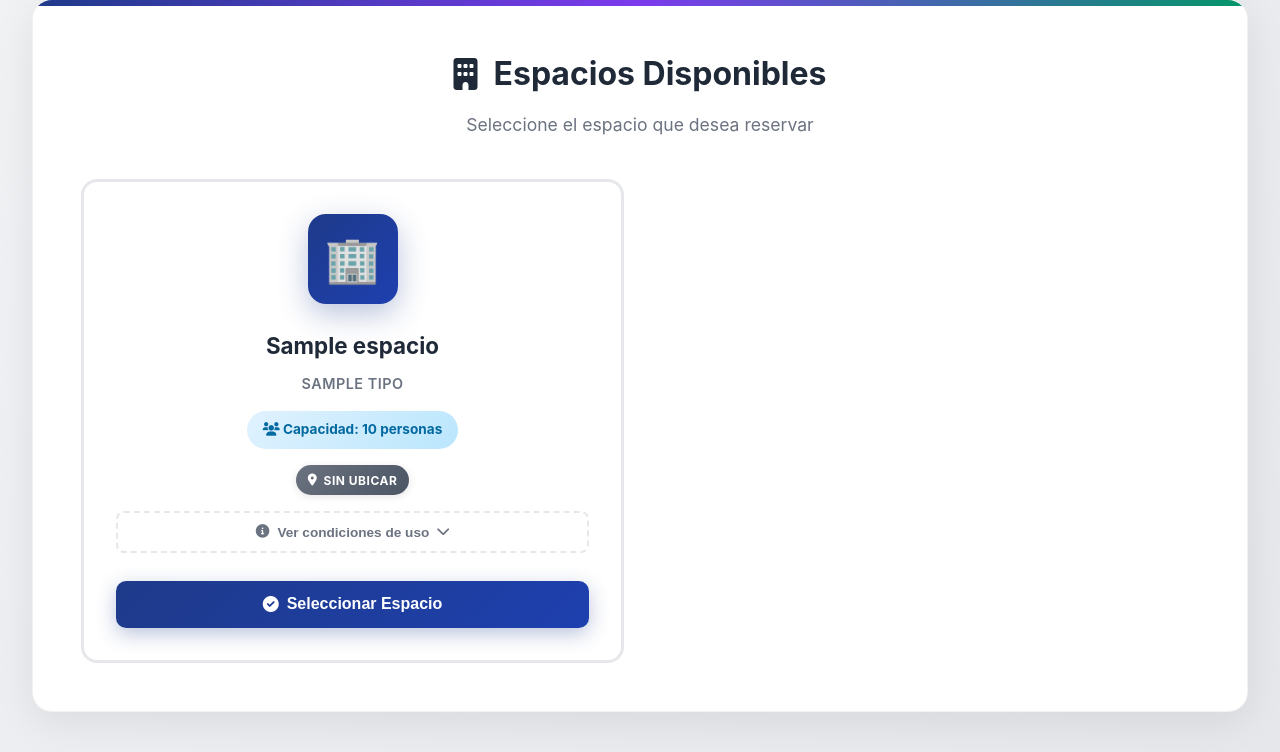
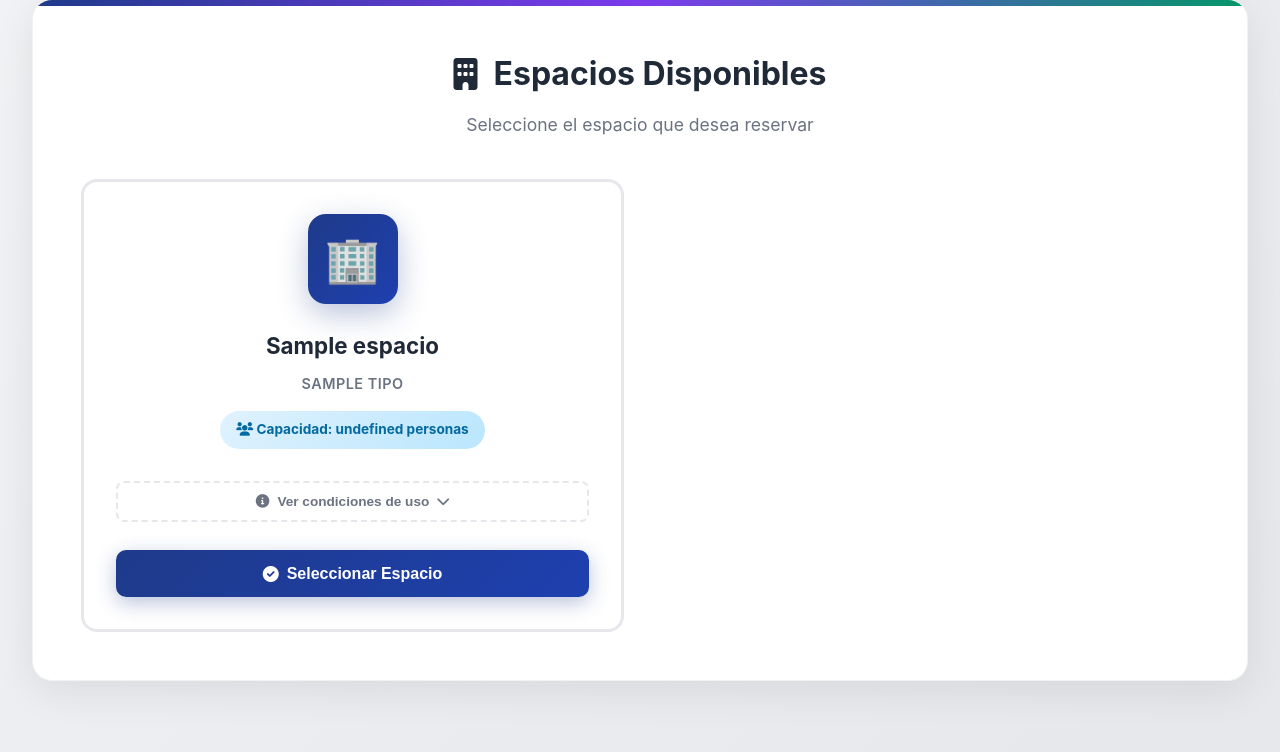
Before and after one commit to camilacarbajal07032013-dev/sistema_reservas_edificio, a Django app: template reservas/templates/reservas/nueva_reserva.html in a window 1280 px wide. Shown: the part 399-1151 px from the top of the page. Run offline with Django 5.2, Linux system fonts and the light colour scheme; the template is opened without the code that fills it: most values are stand-ins (such as "Sample title", 1, 10 or a date in 2020).

Commit message:
Update nueva_reserva.html

```diff
--- a/reservas/templates/reservas/nueva_reserva.html
+++ b/reservas/templates/reservas/nueva_reserva.html
@@ -1409,8 +1409,6 @@
                 id: {{ espacio.id }},
                 nombre: "{{ espacio.nombre|escapejs }}",
                 tipo: "{{ espacio.tipo|lower|escapejs }}",
-                capacidad: {{ espacio.capacidad|default:10 }},
-                ubicacion: "{{ espacio.ubicacion|default:'Sin ubicar'|escapejs }}",
                 {% if espacio.tipo == 'estacionamiento' %}
                 es_estacionamiento_visita: {{ espacio.es_estacionamiento_visita|yesno:"true,false" }},
                 oficina_propietaria: "{{ espacio.oficina_propietaria.nombre_empresa|default:''|escapejs }}"
```
